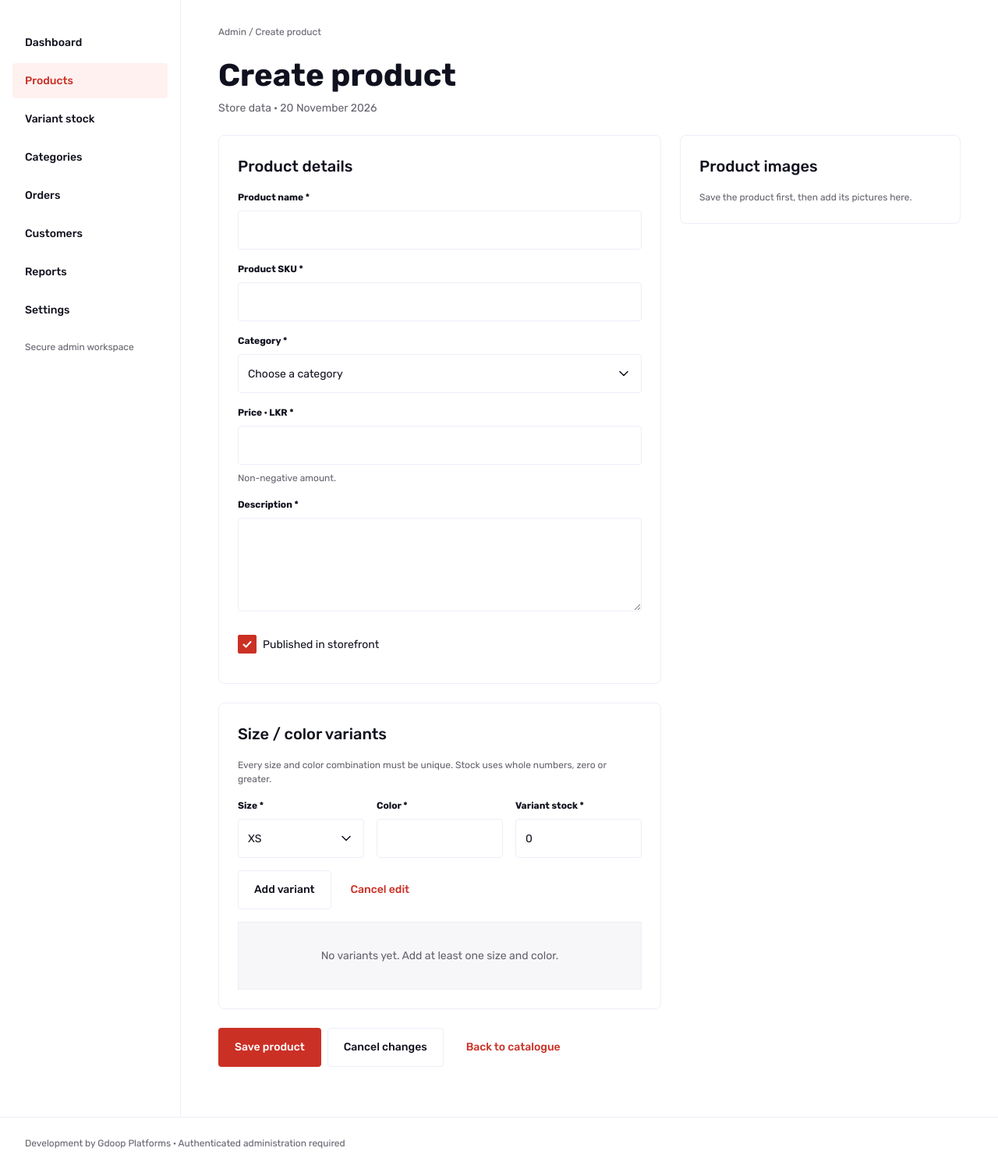
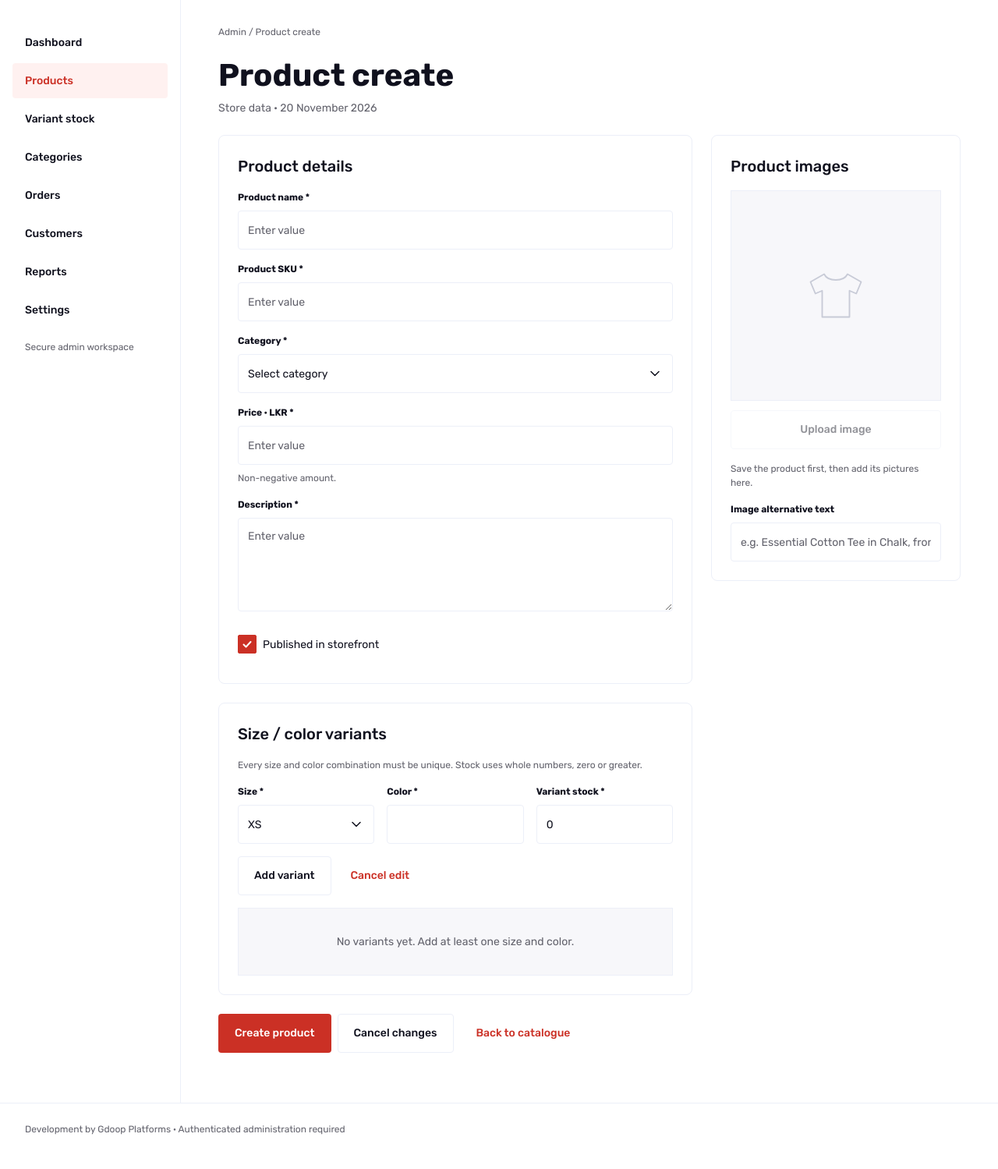
Before and after one commit to dimuthulk/ecommerce-web-app, a PHP site: page /.../admin/product in a window 1280 px wide. Shown: the part 72-1571 px from the top of the page at 78% size. After the commit the page ends 1527 px from the top, so only its background shows below. Run offline with PHP 8.4, Linux system fonts and the light colour scheme; the visitor is signed in with stand-in values (Sample User, id 1); data that the repository does not hold is empty; a stand-in replaces the project's code that opens the database connection; some libraries are stand-ins or nearby versions.

Commit message:
feat(product): update product create/edit page with improved status messaging and placeholder text

```diff
--- a/assets/css/admin.css
+++ b/assets/css/admin.css
@@ -954,7 +954,8 @@
 
     [data-admin-page="customers"] .admin-table td,
     [data-admin-page="customer"] .admin-table td,
-    [data-admin-page="products"] .admin-table td {
+    [data-admin-page="products"] .admin-table td,
+    [data-admin-page="product"] .admin-table td {
         display: grid;
         grid-template-columns: 1fr 1fr;
         text-align: left;
@@ -962,7 +963,8 @@
 
     [data-admin-page="customers"] .admin-table td::before,
     [data-admin-page="customer"] .admin-table td::before,
-    [data-admin-page="products"] .admin-table td::before {
+    [data-admin-page="products"] .admin-table td::before,
+    [data-admin-page="product"] .admin-table td::before {
         font-weight: var(--fw-regular);
     }
 
@@ -1056,3 +1058,46 @@
         flex: none;
     }
 }
+
+/* ---------- Product create / edit (per design) ---------- */
+[data-admin-page="product"] .admin-split {
+    grid-template-columns: 1fr 20rem;
+}
+
+@media (max-width: 1024px) {
+    [data-admin-page="product"] .admin-split {
+        grid-template-columns: 1fr;
+    }
+}
+
+#images-panel .image-main {
+    aspect-ratio: 1 / 1;
+}
+
+/* Save status: coloured title + dark message */
+.admin-status {
+    display: grid;
+    gap: var(--space-2);
+    margin-top: var(--space-4);
+    padding: var(--space-4);
+    background: var(--color-accent-tint);
+    border: var(--border);
+    font-size: var(--fs-sm);
+    color: var(--color-ink);
+}
+
+.admin-status strong {
+    font-weight: var(--fw-medium);
+}
+
+.admin-status--error {
+    border-color: var(--color-accent);
+}
+
+.admin-status--error strong {
+    color: var(--color-accent);
+}
+
+.admin-status--success strong {
+    color: var(--color-success);
+}
--- a/assets/js/admin-pages.js
+++ b/assets/js/admin-pages.js
@@ -26,10 +26,23 @@
     const app = $("#app");
     const id = Number(app.dataset.id) || 0;
     const edit = id > 0;
-    document.title = (edit ? "Product edit" : "Create product") + " | admin";
-    $(".admin-title").textContent = edit ? "Product edit" : "Create product";
+    document.title = (edit ? "Product edit" : "Product create") + " | admin";
+    $(".admin-title").textContent = edit ? "Product edit" : "Product create";
     $(".admin-crumbs").textContent =
-      "Admin / " + (edit ? "Product edit" : "Create product");
+      "Admin / " + (edit ? "Product edit" : "Product create");
+    const saveLabel = edit ? "Save product" : "Create product";
+
+    /** Status panel above the form: coloured title + message (as in the design) */
+    const status = (kind, title, text) =>
+      '<div class="admin-status admin-status--' +
+      kind +
+      '" role="' +
+      (kind === "error" ? "alert" : "status") +
+      '"><strong>' +
+      esc(title) +
+      "</strong><span>" +
+      esc(text) +
+      "</span></div>";
 
     let product = null;
     let variants = [];
@@ -89,13 +102,13 @@
         '<div class="admin-stack">' +
         '<section class="card admin-panel"><h2>Product details</h2>' +
         '<form class="admin-form" id="product-form" novalidate>' +
-        '<div class="field"><label for="p-name">Product name <span aria-hidden="true">*</span></label><input class="input" id="p-name" name="name" maxlength="190" value="' +
+        '<div class="field"><label for="p-name">Product name <span aria-hidden="true">*</span></label><input class="input" id="p-name" name="name" maxlength="190" placeholder="Enter value" value="' +
         esc(p.name) +
         '" required></div>' +
-        '<div class="field"><label for="p-sku">Product SKU <span aria-hidden="true">*</span></label><input class="input" id="p-sku" name="sku" maxlength="60" value="' +
+        '<div class="field"><label for="p-sku">Product SKU <span aria-hidden="true">*</span></label><input class="input" id="p-sku" name="sku" maxlength="60" placeholder="Enter value" value="' +
         esc(p.sku) +
         '" required></div>' +
-        '<div class="field"><label for="p-category">Category <span aria-hidden="true">*</span></label><select class="select" id="p-category" name="category" required><option value="">Choose a category</option>' +
+        '<div class="field"><label for="p-category">Category <span aria-hidden="true">*</span></label><select class="select" id="p-category" name="category" required><option value="">Select category</option>' +
         categories
           .map(
             (c) =>
@@ -111,10 +124,10 @@
         "</select></div>" +
         '<div class="field"><label for="p-price">Price · ' +
         esc(Kit.currency) +
-        ' <span aria-hidden="true">*</span></label><input class="input" id="p-price" name="price" type="number" min="0" step="0.01" inputmode="decimal" value="' +
+        ' <span aria-hidden="true">*</span></label><input class="input" id="p-price" name="price" type="number" min="0" step="0.01" inputmode="decimal" placeholder="Enter value" value="' +
         esc(p.price) +
         '" required><p class="field-hint">Non-negative amount.</p></div>' +
-        '<div class="field"><label for="p-desc">Description <span aria-hidden="true">*</span></label><textarea class="textarea" id="p-desc" name="description" rows="4" maxlength="5000" required>' +
+        '<div class="field"><label for="p-desc">Description <span aria-hidden="true">*</span></label><textarea class="textarea" id="p-desc" name="description" rows="4" maxlength="5000" placeholder="Enter value" required>' +
         esc(p.description) +
         "</textarea></div>" +
         '<label class="check"><input type="checkbox" name="published"' +
@@ -140,7 +153,9 @@
         "</aside>" +
         "</div>" +
         '<div class="admin-actions">' +
-        '<button type="submit" class="btn btn--primary" form="product-form" id="save">Save product</button>' +
+        '<button type="submit" class="btn btn--primary" form="product-form" id="save">' +
+        saveLabel +
+        "</button>" +
         '<button type="button" class="btn btn--outline" id="discard">Cancel changes</button>' +
         '<a class="btn btn--ghost" href="' +
         Kit.url("products") +
@@ -149,18 +164,29 @@
       drawVariants();
       bind();
       if (new URLSearchParams(location.search).get("saved")) {
-        Kit.banner(
-          $("#save-status"),
+        $("#save-status").innerHTML = status(
           "success",
-          "Product saved. It is now " +
-            (p.published ? "live in the storefront." : "saved as unpublished."),
+          "Product saved",
+          p.name +
+            " and its variants have been saved. The catalogue now reflects these details.",
         );
       }
     }
 
     function imagesHtml(p) {
+      const alt =
+        '<div class="admin-form"><div class="field"><label for="p-alt">Image alternative text</label><input class="input" id="p-alt" name="image_alt" form="product-form" maxlength="190" value="' +
+        esc(p.image_alt) +
+        '" placeholder="e.g. Essential Cotton Tee in Chalk, front view"></div></div>';
       if (!edit)
-        return '<p class="admin-note">Save the product first, then add its pictures here.</p>';
+        return (
+          '<div class="image-main">' +
+          placeholderSvg +
+          "</div>" +
+          '<button type="button" class="btn btn--outline btn--block" disabled style="margin-top:.75rem">Upload image</button>' +
+          '<p class="admin-note">Save the product first, then add its pictures here.</p>' +
+          alt
+        );
       const first = p.images[0];
       return (
         '<div class="image-main">' +
@@ -172,19 +198,17 @@
             '">'
           : placeholderSvg) +
         "</div>" +
+        '<input type="file" id="image-file" class="sr-file" accept="image/jpeg,image/png,image/webp,image/gif">' +
+        '<button type="button" class="btn btn--outline btn--block" id="upload" style="margin-top:.75rem">' +
+        (first ? "Add additional image" : "Upload image") +
+        "</button>" +
         '<p class="admin-note">' +
         (first
           ? "Main picture. The first picture is shown first in the store."
           : "No pictures yet. Customers see a grey placeholder.") +
         "</p>" +
-        '<input type="file" id="image-file" class="sr-file" accept="image/jpeg,image/png,image/webp,image/gif">' +
-        '<button type="button" class="btn btn--outline btn--block" id="upload" style="margin-top:.75rem">' +
-        (first ? "Add additional image" : "Upload image") +
-        "</button>" +
         '<p class="field-hint">JPG, PNG, WEBP or GIF, up to 3 MB, at most 6 pictures.</p>' +
-        '<div class="admin-form"><div class="field"><label for="p-alt">Image alternative text</label><input class="input" id="p-alt" name="image_alt" form="product-form" maxlength="190" value="' +
-        esc(p.image_alt) +
-        '" placeholder="e.g. Essential Cotton Tee in Chalk, front view"></div></div>' +
+        alt +
         (p.images.length
           ? '<div class="image-list">' +
             p.images
@@ -313,8 +337,8 @@
         event.preventDefault();
         Kit.clearErrors(form);
         variantError.hidden = true;
-        const status = $("#save-status");
-        status.innerHTML = "";
+        const saveStatus = $("#save-status");
+        saveStatus.innerHTML = "";
         const body = {
           name: form.name.value,
           sku: form.sku.value,
@@ -340,13 +364,12 @@
             return;
           }
           product = data;
-          Kit.banner(
-            status,
+          button.textContent = saveLabel;
+          saveStatus.innerHTML = status(
             "success",
-            "Product saved. It is " +
-              (data.published
-                ? "live in the storefront."
-                : "saved as unpublished."),
+            "Product saved",
+            data.name +
+              " and its variants have been saved. The catalogue now reflects these details.",
           );
           Kit.toast("Product saved", "success");
           const keep = variants;
@@ -358,13 +381,14 @@
           void keep;
           drawVariants();
         } catch (error) {
-          Kit.banner(
-            status,
+          button.textContent = "Retry save";
+          saveStatus.innerHTML = status(
             "error",
-            "Product could not be saved. " +
+            "Product couldn’t be saved",
+            "Your changes are kept in this form. No update was applied. Check the fields and retry." +
               (error.fields && Object.keys(error.fields).length
-                ? "Check the highlighted fields."
-                : error.message),
+                ? ""
+                : " " + error.message),
           );
           const fields = Object.assign({}, error.fields);
           if (fields.variants) {
@@ -372,7 +396,7 @@
             delete fields.variants;
           }
           Kit.fieldErrors(form, fields);
-          status.scrollIntoView({ block: "nearest" });
+          saveStatus.scrollIntoView({ block: "nearest" });
         } finally {
           button.disabled = false;
         }
```
